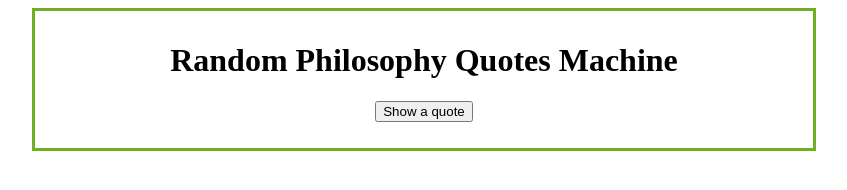
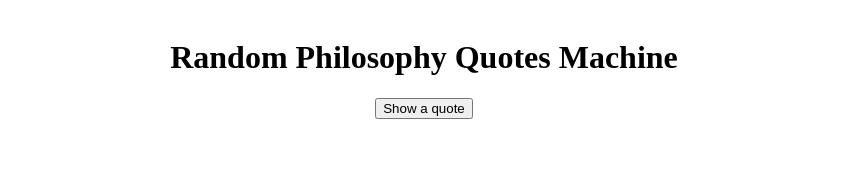
Before and after one commit to bobby-lin/Philosophy-Quote-Machine, a plain HTML site: page index.html in a window 1280 px wide. Shown: the whole page, without its empty margins (216-1063 px from the left). Drawn offline with Linux system fonts and the light colour scheme.

Commit message:
Remove borders in main.css

```diff
--- a/styles/main.css
+++ b/styles/main.css
@@ -2,7 +2,6 @@
     margin: auto;
     width: 60%;
     height: 90%;
-    border:3px solid #73AD21;
     padding: 10px;
 }
 
```
